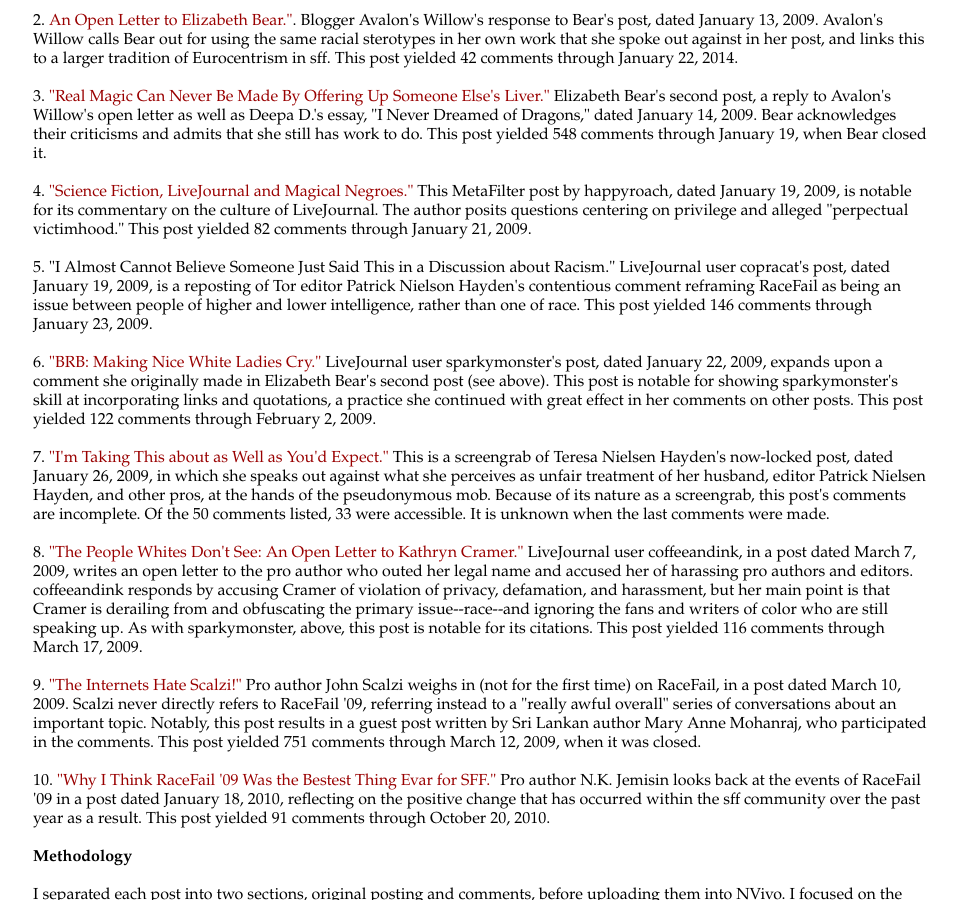
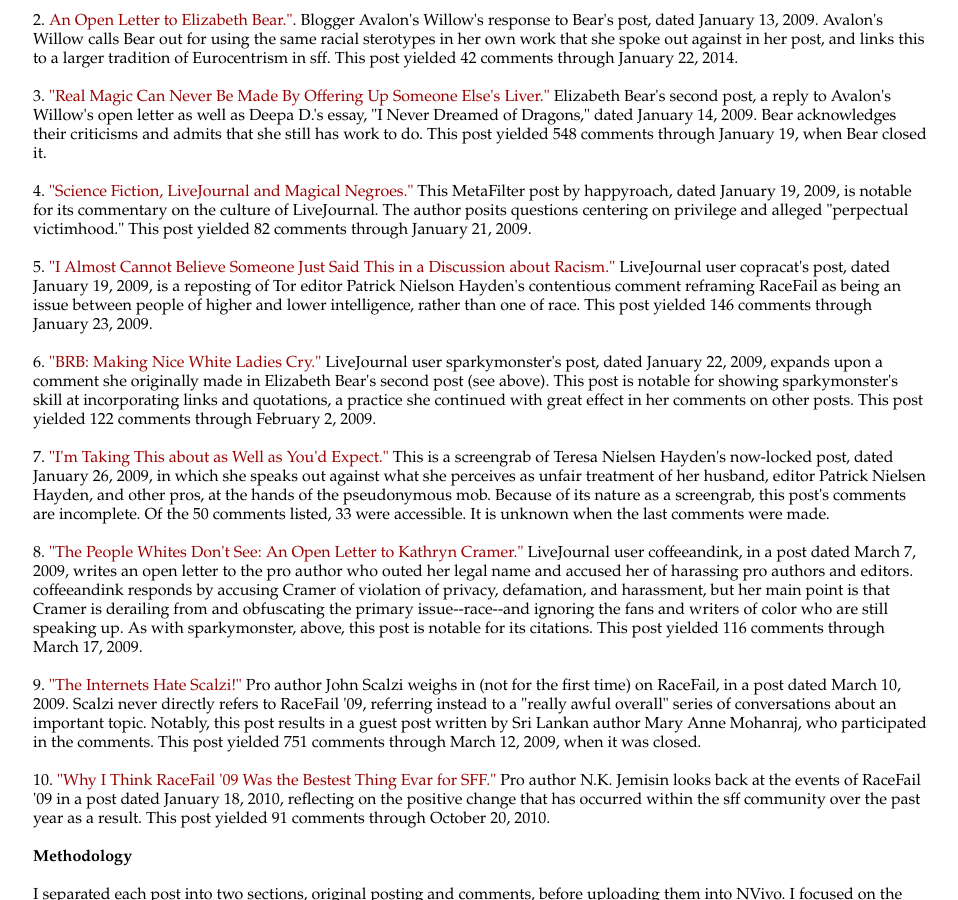
Before and after one commit to pastfutures/pastfutures.github.io, a Jekyll site: the page built from RaceFailDH/index.html, in a window 1280 px wide and 900 px high, scrolled down 1037 px. Shown: the whole window, without its empty margins (159-1117 px from the left). Built offline with Jekyll 4.4.1, drawn with Linux system fonts in a browser that asks for light colours; part of the change alters nothing that is shown.

```diff
--- a/RaceFailDH/index.html
+++ b/RaceFailDH/index.html
@@ -49,7 +49,7 @@ I have selected ten posts from nine different authors based on a number of crite
 	4. <a href="https://www.metafilter.com/78433/Science-Fiction-LiveJournal-and-Magical-Negros">"Science Fiction, LiveJournal and Magical Negroes."</a> This MetaFilter post by happyroach, dated January 19, 2009, is notable for its commentary on the culture of LiveJournal. The author posits questions centering on privilege and alleged "perpectual victimhood." This post yielded 82 comments through January 21, 2009.
 	<br>
 	<br>
-	5. <a href="https://copracat.livejournal.com/449470.html"></a>"I Almost Cannot Believe Someone Just Said This in a Discussion about Racism."</a> LiveJournal user copracat's post, dated January 19, 2009, is a reposting of Tor editor Patrick Nielson Hayden's contentious comment reframing RaceFail as being an issue between people of higher and lower intelligence, rather than one of race. This post yielded 146 comments through January 23, 2009.
+	5. <a href="https://copracat.livejournal.com/449470.html">"I Almost Cannot Believe Someone Just Said This in a Discussion about Racism."</a> LiveJournal user copracat's post, dated January 19, 2009, is a reposting of Tor editor Patrick Nielson Hayden's contentious comment reframing RaceFail as being an issue between people of higher and lower intelligence, rather than one of race. This post yielded 146 comments through January 23, 2009.
 	<br>
 	<br>
 	6. <a href="https://sparkymonster.livejournal.com/305323.html">"BRB: Making Nice White Ladies Cry."</a> LiveJournal user sparkymonster's post, dated January 22, 2009, expands upon a comment she originally made in Elizabeth Bear's second post (see above). This post is notable for showing sparkymonster's skill at incorporating links and quotations, a practice she continued with great effect in her comments on other posts. This post yielded 122 comments through February 2, 2009.
```
